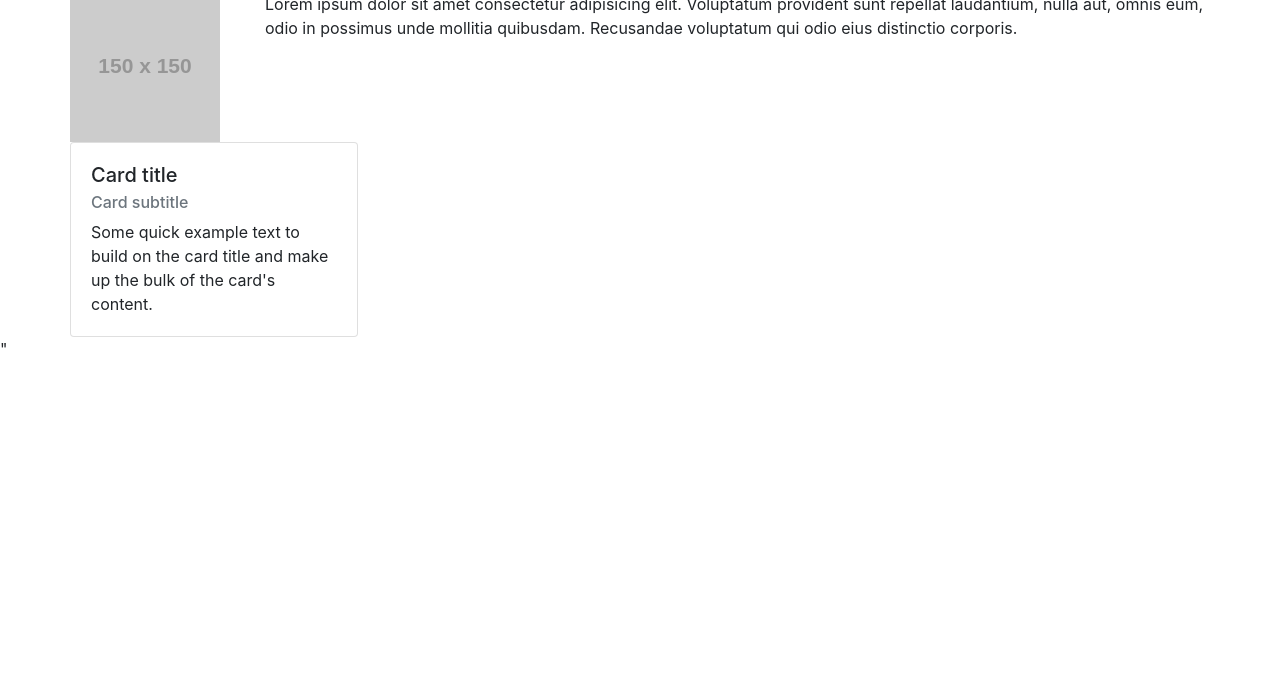
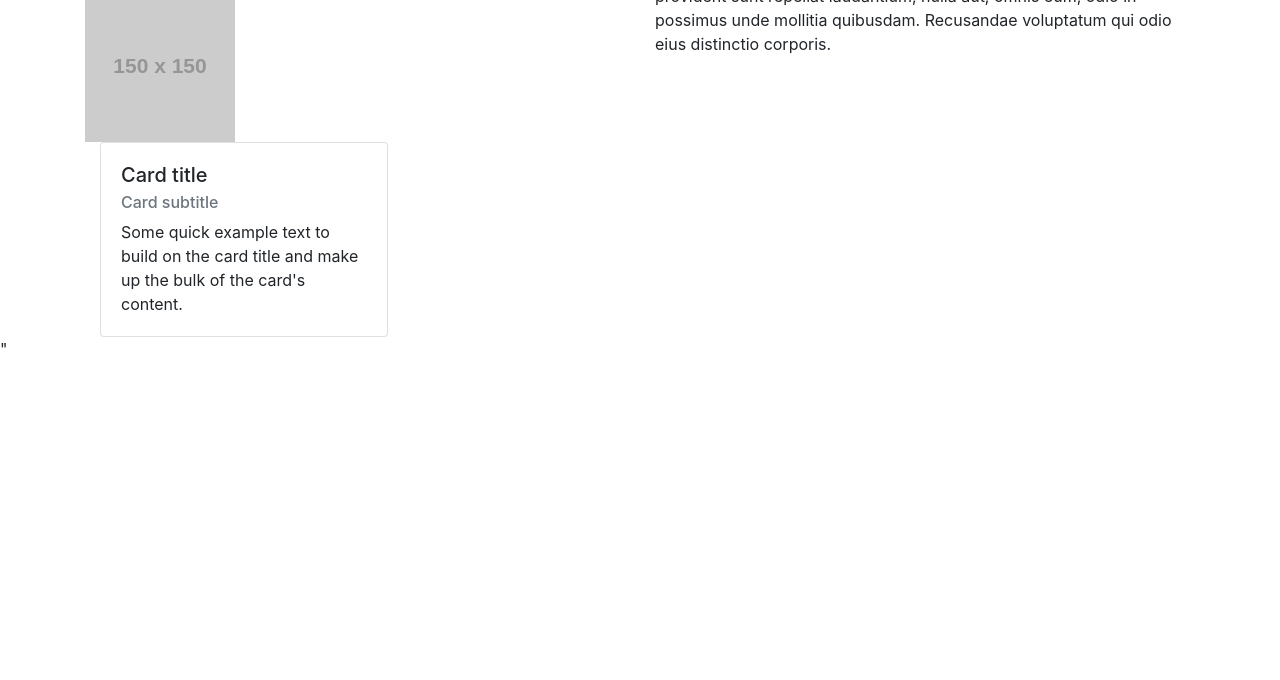
Before and after one commit to DanDukes/Responsive-Portfolio-Site, a plain HTML site: page index.html in a window 1280 px wide. Shown: the part 120-800 px from the top of the page. Drawn offline with nearby package versions, Linux system fonts and the light colour scheme; placeholder pictures from the web are drawn by us.

Commit message:
2nd pass at  index

```diff
--- a/index.html
+++ b/index.html
@@ -31,17 +31,18 @@
       </nav>
       <div class="container">
           <div class="row">
-              <div class="col-md-12">
+              <div class="col-md">
                   <h1>About Me</h1>
-              </div>
-              <div class="row">
-                  <div class="col-md-2">
                   <img src="http://placehold.it/150x150" alt="Picture of Dan"></img>
               </div>
-                  <div class="col-md-10">
+              <div class="col-md">
+                  <br>
                     <p>Lorem ipsum dolor sit amet consectetur adipisicing elit. Voluptatum provident sunt repellat laudantium, nulla aut, omnis eum, odio in possimus unde mollitia quibusdam. Recusandae voluptatum qui odio eius distinctio corporis.</p>
               </div>
+
                 </div>
+
+              <div class="col-md-2">
                     <div class="card" style="width: 18rem;">
                             <div class="card-body">
                               <h5 class="card-title">Card title</h5>
@@ -50,6 +51,13 @@
                             </div>
                           </div>
               </div>
+              <div class="row">
+
+                  <div class="col-md-9">
+
+                  </div>
+              </div>
+          </div>
 
       </div>"
 </body>
```
Lines whose indentation alone changed are shown as unchanged.
